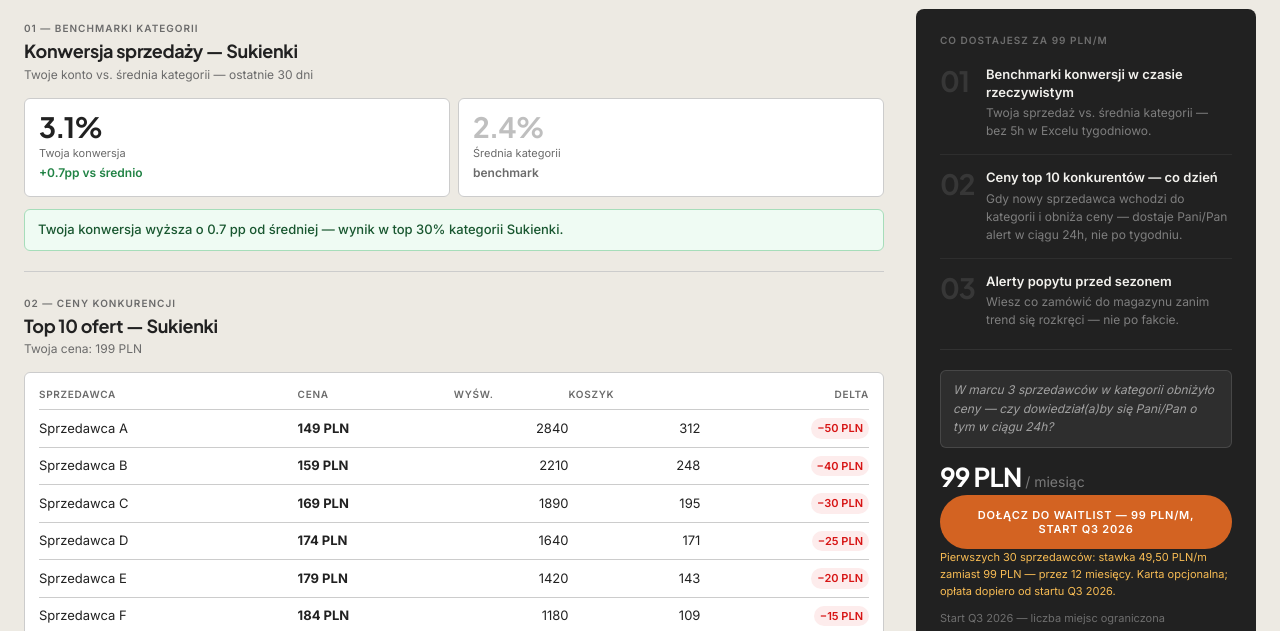
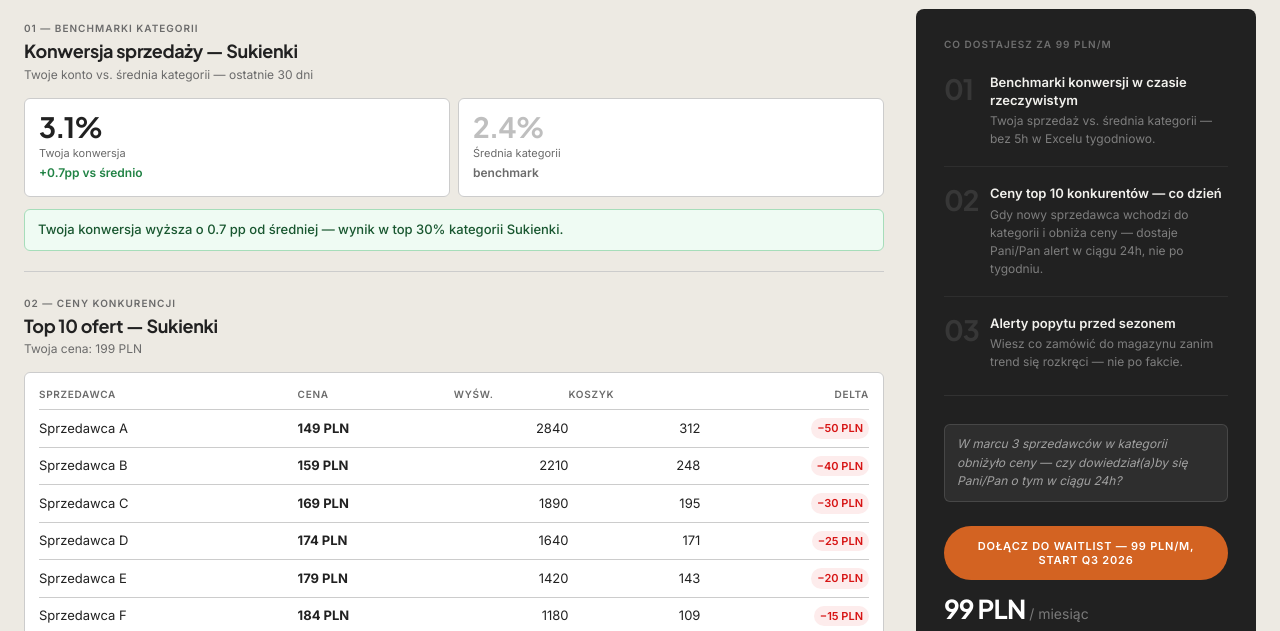
Before and after one commit to lauramusial-eng/fh-premium-analytics, a plain HTML site: page index.html in a window 1280 px wide. Shown: the part 95-726 px from the top of the page. Drawn offline with Linux system fonts and the light colour scheme.

Commit message:
Move CTA button above price, increase spacing in CTA block
Co-Authored-By: Claude Sonnet 4.6 <noreply@anthropic.com>

```diff
--- a/index.html
+++ b/index.html
@@ -367,7 +367,7 @@
     .cta-block {
       background: var(--bg-dark);
       border-radius: var(--radius-md);
-      padding: 24px;
+      padding: 28px;
     }
 
     .cta-title {
@@ -376,21 +376,21 @@
       text-transform: uppercase;
       letter-spacing: 0.1em;
       color: rgba(255,255,255,0.35);
-      margin-bottom: 18px;
+      margin-bottom: 22px;
     }
     .benefit-list {
       display: flex;
       flex-direction: column;
       gap: 0;
-      margin-bottom: 20px;
-      padding-bottom: 20px;
+      margin-bottom: 28px;
+      padding-bottom: 24px;
       border-bottom: 1px solid rgba(255,255,255,0.08);
     }
     .benefit-item {
       display: flex;
       gap: 14px;
       align-items: flex-start;
-      padding: 14px 0;
+      padding: 18px 0;
       border-bottom: 1px solid rgba(255,255,255,0.06);
     }
     .benefit-item:last-child  { border-bottom: none; padding-bottom: 0; }
@@ -427,7 +427,8 @@
       font-weight: 700;
       color: #fff;
       letter-spacing: -0.8px;
-      margin-bottom: 5px;
+      margin-bottom: 12px;
+      margin-top: 16px;
       line-height: 1;
     }
     .cta-price span { font-family: var(--font); font-size: 14px; font-weight: 400; color: rgba(255,255,255,0.40); letter-spacing: 0; }
@@ -436,10 +437,13 @@
     .cta-discount {
       font-size: 11px;
       color: hsl(38, 92%, 65%);   /* warm amber highlight on dark */
-      margin-bottom: 10px;
+      margin-bottom: 12px;
       line-height: 1.55;
     }
-    .cta-avail { font-size: 11px; color: rgba(255,255,255,0.35); margin-bottom: 14px; }
+    .cta-avail { font-size: 11px; color: rgba(255,255,255,0.35); margin-bottom: 8px; }
+
+    /* Button spacing inside CTA block */
+    .cta-block .btn-primary { margin-bottom: 4px; }
 
     /* ── Primary button — pill shape (FashionHero signature CTA) ──── */
     .btn-primary {
@@ -594,7 +598,7 @@
       font-size: 12px;
       color: rgba(255,255,255,0.55);
       line-height: 1.55;
-      margin-bottom: 16px;
+      margin-bottom: 24px;
       font-style: italic;
     }
 
@@ -697,8 +701,8 @@
             </div>
           </div>
           <div class="use-case-box">W marcu 3 sprzedawców w kategorii obniżyło ceny &mdash; czy dowiedział(a)by się Pani/Pan o tym w ciągu 24h?</div>
+          <button class="btn-primary" onclick="openModal()">Dołącz do waitlist &mdash; 99 PLN/m, start Q3 2026</button>
           <div class="cta-price">99 PLN <span>/ miesiąc</span></div>
-          <button class="btn-primary" onclick="openModal()">Dołącz do waitlist &mdash; 99 PLN/m, start Q3 2026</button>
           <div class="cta-discount">Pierwszych 30 sprzedawców: stawka 49,50 PLN/m zamiast 99 PLN &mdash; przez 12 miesięcy. Karta opcjonalna; opłata dopiero od startu Q3 2026.</div>
           <div class="cta-avail">Start Q3 2026 &mdash; liczba miejsc ograniczona</div>
           <div class="cta-avail">Rachunek wystawiamy dopiero po starcie usługi. E-mail potwierdzający zostanie wysłany po rejestracji.</div>
@@ -772,8 +776,8 @@
           </div>
         </div>
         <div class="use-case-box">W marcu 3 sprzedawców w kategorii obniżyło ceny &mdash; czy dowiedział(a)by się Pani/Pan o tym w ciągu 24h?</div>
+        <button class="btn-primary" onclick="openModal()">Dołącz do waitlist &mdash; 99 PLN/m, start Q3 2026</button>
         <div class="cta-price">99 PLN <span>/ miesiąc</span></div>
-        <button class="btn-primary" onclick="openModal()">Dołącz do waitlist &mdash; 99 PLN/m, start Q3 2026</button>
         <div class="cta-discount">Pierwszych 30 sprzedawców: stawka 49,50 PLN/m zamiast 99 PLN &mdash; przez 12 miesięcy. Karta opcjonalna; opłata dopiero od startu Q3 2026.</div>
         <div class="cta-avail">Start Q3 2026 &mdash; liczba miejsc ograniczona</div>
         <div class="cta-avail">Rachunek wystawiamy dopiero po starcie usługi. E-mail potwierdzający zostanie wysłany po rejestracji.</div>
```
